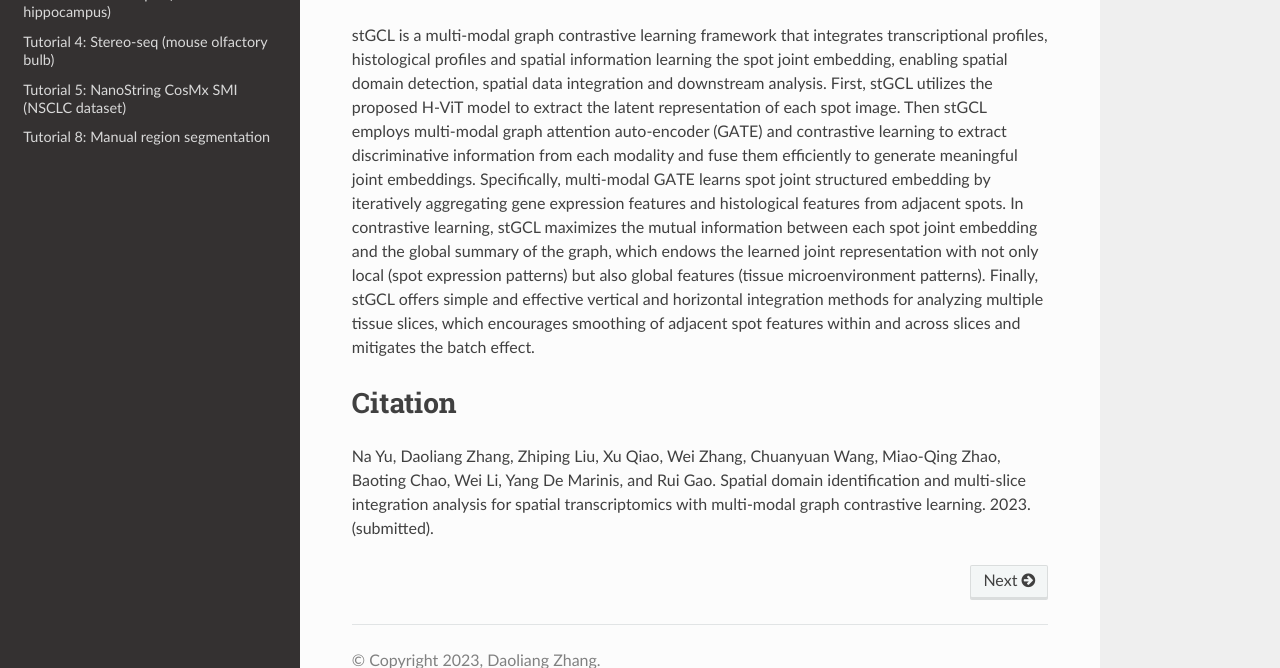
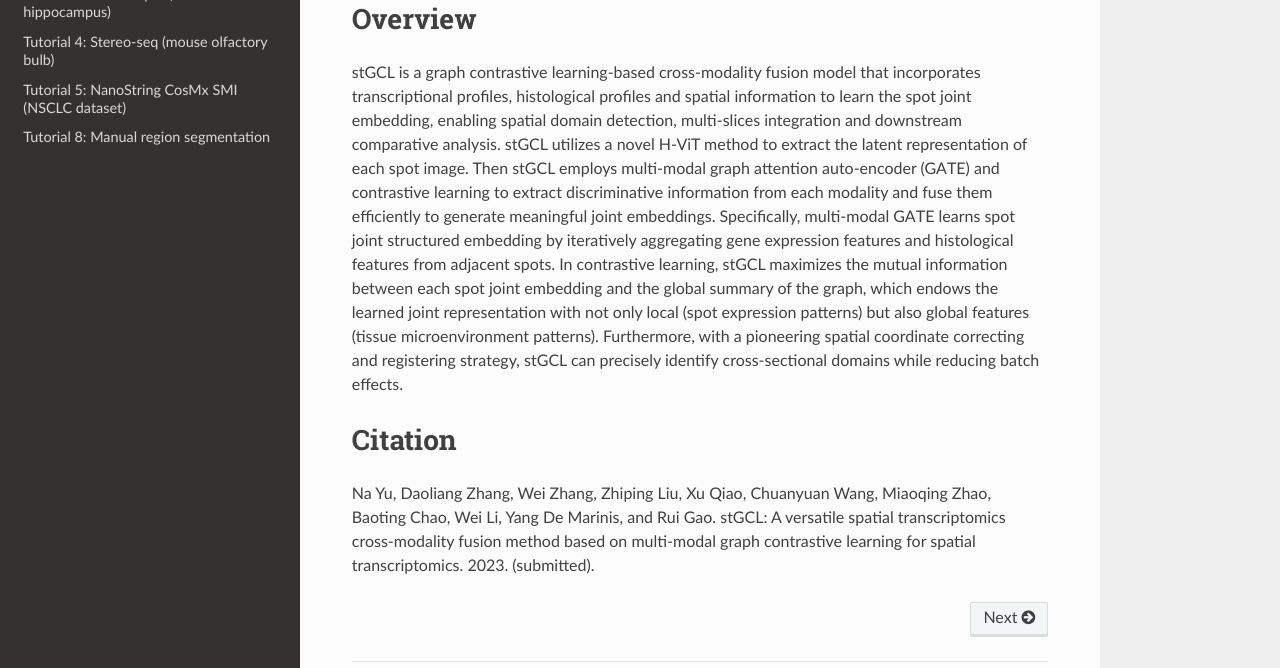
Before and after one commit to RuiGaolab/stGCL_Turorials, a Sphinx documentation site: the page built from source/index.rst, in a window 1280 px wide and 900 px high, scrolled down 838 px, cut to the strip 232-900 px from the top of the window. Built offline with Sphinx 7.4.7 and the Read the Docs theme 2.0.0, drawn with Linux system fonts in a browser that asks for light colours; pages that are not in the unit, such as notebooks, are missing from menus; some of the changed text lies outside the part shown.

Commit message:
Update index.rst

```diff
--- a/source/index.rst
+++ b/source/index.rst
@@ -9,7 +9,7 @@ Welcome to stGCL's documentation!
 ===================================
 
 
-Spatial domain identification and multi-slice integration analysis for spatial transcriptomics with multi-modal graph contrastive learning
+stGCL: A versatile spatial transcriptomics cross-modality fusion method based on multi-modal graph contrastive learning for spatial transcriptomics
 =====================================================================================================================================================
 
 .. toctree::
@@ -31,8 +31,8 @@ Spatial domain identification and multi-slice integration analysis for spatial t
 
 Overview
 ========
-stGCL is a multi-modal graph contrastive learning framework that integrates transcriptional profiles, histological profiles and spatial information learning the spot joint embedding, enabling spatial domain detection, spatial data integration and downstream analysis. First, stGCL utilizes the proposed H-ViT model to extract the latent representation of each spot image. Then stGCL employs multi-modal graph attention auto-encoder (GATE) and contrastive learning to extract discriminative information from each modality and fuse them efficiently to generate meaningful joint embeddings. Specifically, multi-modal GATE learns spot joint structured embedding by iteratively aggregating gene expression features and histological features from adjacent spots. In contrastive learning, stGCL maximizes the mutual information between each spot joint embedding and the global summary of the graph, which endows the learned joint representation with not only local (spot expression patterns) but also global features (tissue microenvironment patterns). Finally, stGCL offers simple and effective vertical and horizontal integration methods for analyzing multiple tissue slices, which encourages smoothing of adjacent spot features within and across slices and mitigates the batch effect.
+stGCL is a graph contrastive learning-based cross-modality fusion model that incorporates transcriptional profiles, histological profiles and spatial information to learn the spot joint embedding, enabling spatial domain detection, multi-slices integration and downstream comparative analysis. stGCL utilizes a novel H-ViT method to extract the latent representation of each spot image. Then stGCL employs multi-modal graph attention auto-encoder (GATE) and contrastive learning to extract discriminative information from each modality and fuse them efficiently to generate meaningful joint embeddings. Specifically, multi-modal GATE learns spot joint structured embedding by iteratively aggregating gene expression features and histological features from adjacent spots. In contrastive learning, stGCL maximizes the mutual information between each spot joint embedding and the global summary of the graph, which endows the learned joint representation with not only local (spot expression patterns) but also global features (tissue microenvironment patterns). Furthermore, with a pioneering spatial coordinate correcting and registering strategy, stGCL can precisely identify cross-sectional domains while reducing batch effects.
 
 Citation
 ========
-Na Yu, Daoliang Zhang, Zhiping Liu, Xu Qiao, Wei Zhang, Chuanyuan Wang, Miao-Qing Zhao, Baoting Chao, Wei Li, Yang De Marinis, and Rui Gao. Spatial domain identification and multi-slice integration analysis for spatial transcriptomics with multi-modal graph contrastive learning. 2023. (submitted).
+Na Yu, Daoliang Zhang, Wei Zhang, Zhiping Liu, Xu Qiao, Chuanyuan Wang, Miaoqing Zhao, Baoting Chao, Wei Li, Yang De Marinis, and Rui Gao. stGCL: A versatile spatial transcriptomics cross-modality fusion method based on multi-modal graph contrastive learning for spatial transcriptomics. 2023. (submitted).
```
